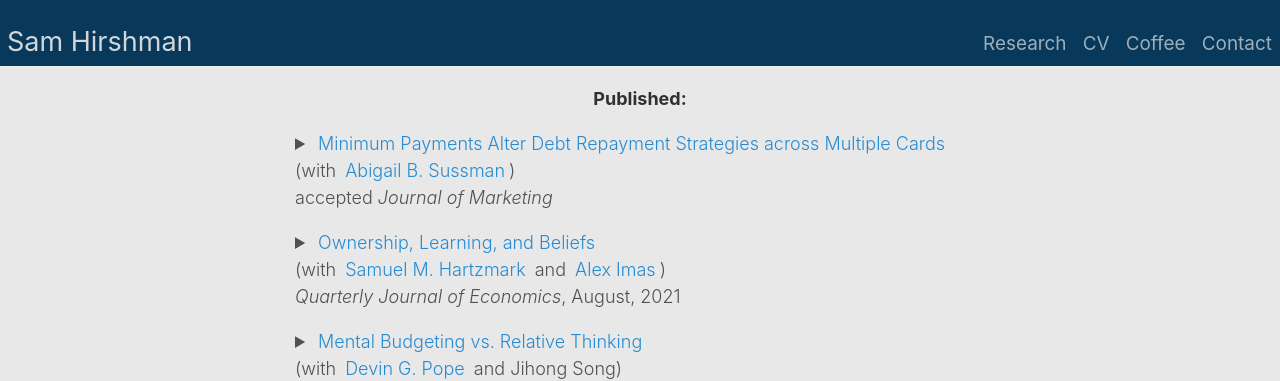
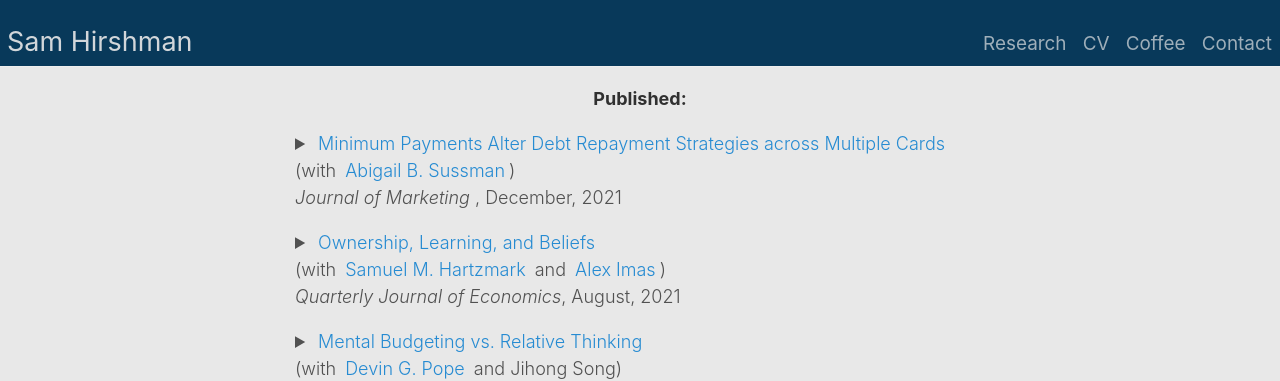
Before and after one commit to shirshma/shirshma.github.io, a Jekyll site: the page built from docs/research.md, in a window 1280 px wide. Shown: the top 381 px of the page. Built offline with Jekyll 4.4.1, drawn with Linux system fonts in a browser that asks for light colours.

Commit message:
Update research.md

```diff
--- a/docs/research.md
+++ b/docs/research.md
@@ -5,7 +5,7 @@ description: Research Papers
 
 <p align="center"><strong>Published:</strong></p>
 <p><details><summary><a href='https://doi.org/10.1177/00222429211047237' target="_blank"> Minimum Payments Alter Debt Repayment Strategies across Multiple Cards</a><br>
-  (with <a href="https://faculty.chicagobooth.edu/abigail-sussman"> Abigail B. Sussman</a>)<br>  accepted <i>Journal of Marketing </i></summary>
+  (with <a href="https://faculty.chicagobooth.edu/abigail-sussman"> Abigail B. Sussman</a>)<br> <i>Journal of Marketing </i>, December, 2021</summary>
   <p>
     <b>Abstract:</b>
 US Households currently hold $770 billion in credit card debt, often managing repayments across multiple accounts. We investigate how minimum payments (i.e., the requirement to allocate at least some money to each account with a balance) alter consumers’ allocation strategies across multiple accounts. Across four experiments, we find that minimum payment requirements cause consumers to increase dispersion (i.e., spread their repayments more evenly) across accounts. We term this change in strategy the dispersion effect of minimum payments and provide evidence that it can be costly for consumers. We find that the effect is partially driven by the tendency for consumers to interpret minimum payment requirements as recommendations to pay more than the minimum amount. While the presence of the minimum payment requirement is unlikely to change, we propose that marketers and policymakers can influence the effects of minimum payments on dispersion by altering the way that information is displayed to consumers. Specifically, we investigate five distinct information displays and find that choice of display can either exaggerate or minimize dispersion and corresponding costs. We discuss implications for consumers, policy makers, and firms, with a particular focus on ways to improve consumer financial well-being.
```
